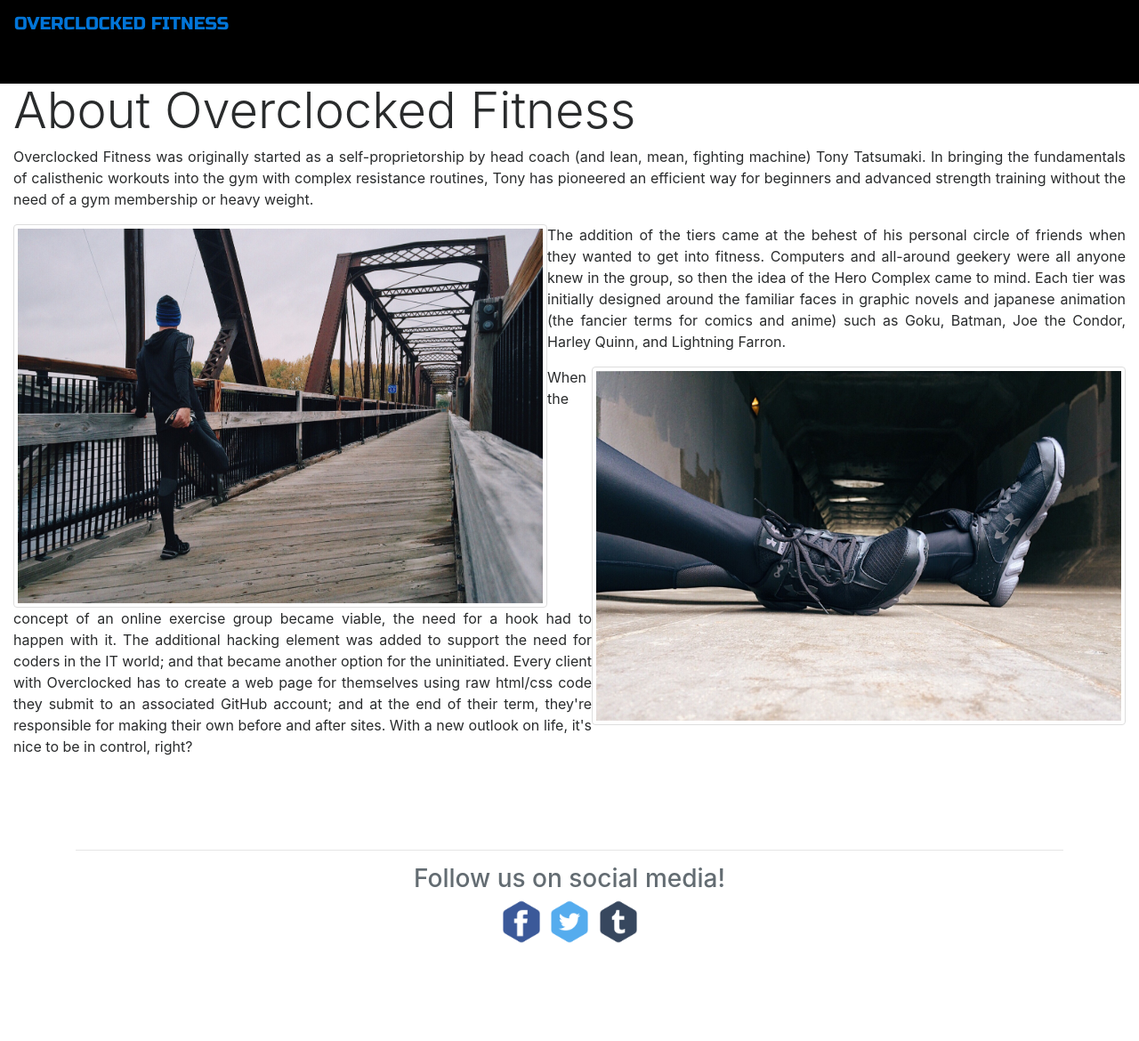
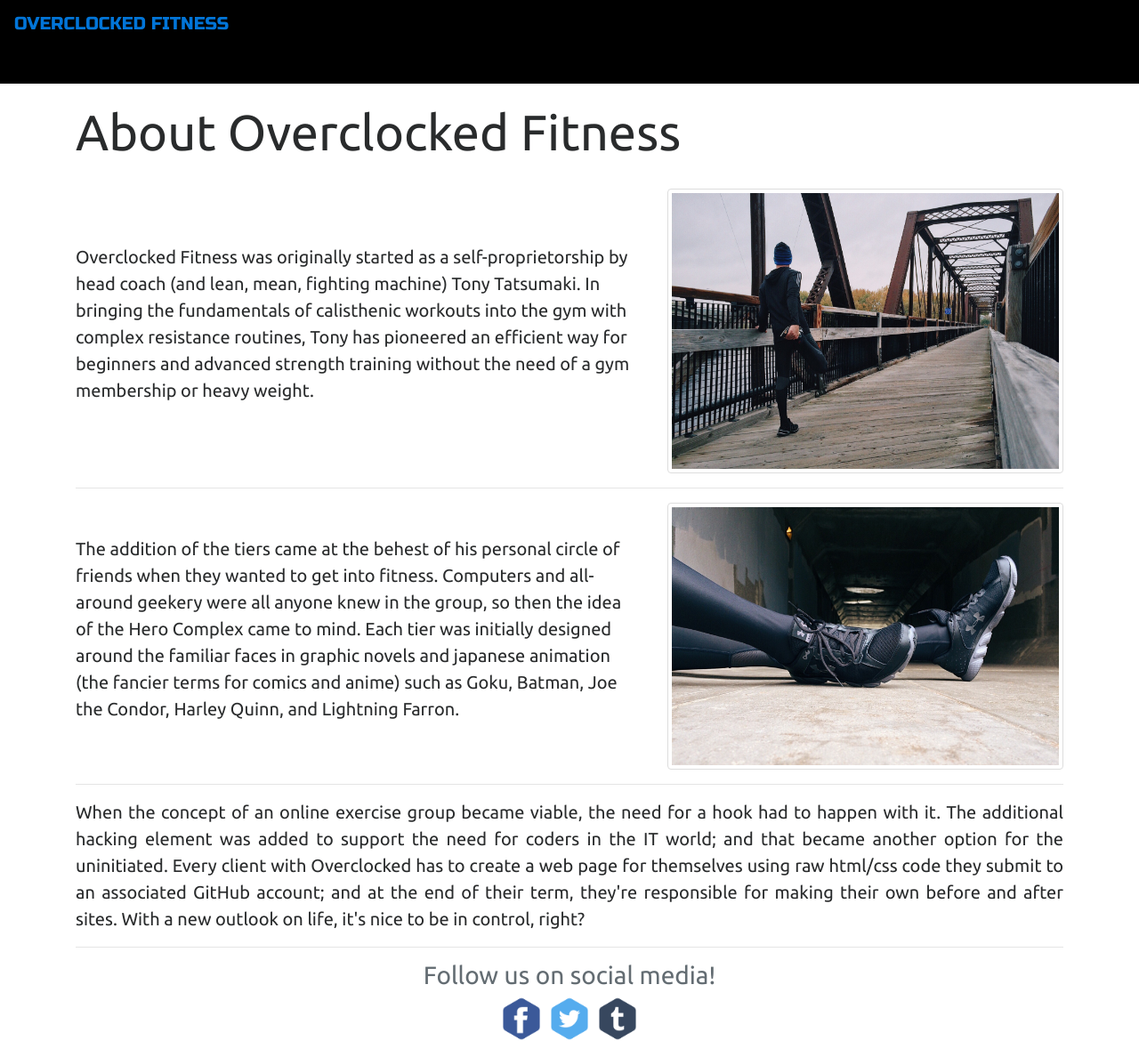
Before and after one commit to Phantom-Hex/Overclocked-Fitness, a PHP site: page /about.php in a window 1280 px wide. Shown: the whole page at 89% size. Before the commit the page ends 1060 px from the top, so only its background shows below. Run offline with PHP 8.4, Linux system fonts and the light colour scheme; some libraries are stand-ins or nearby versions.

Commit message:
Streamlining things.

```diff
--- a/about.php
+++ b/about.php
@@ -1,14 +1,21 @@
 <!-- <link rel="stylesheet" href="styles/main.css"> -->
 <?php require("inc/heading.php"); ?>
-<section class="container-fluid">
-	<h2 class="display-4">About Overclocked Fitness</h2>
-    <div class="text-center mx-auto">
-        <p class="text-justify">Overclocked Fitness was originally started as a self-proprietorship by head coach (and lean, mean, fighting machine) Tony Tatsumaki. In bringing the fundamentals of calisthenic workouts into the gym with complex resistance routines, Tony has pioneered an efficient way for beginners and advanced strength training without the need of a gym membership or heavy weight.</p>
-        <img class="img-thumbnail rounded float-xl-left" src="./img/runner.jpeg" width="600px">
-        <p class="text-justify">The addition of the tiers came at the behest of his personal circle of friends when they wanted to get into fitness. Computers and all-around geekery were all anyone knew in the group, so then the idea of the Hero Complex came to mind.  Each tier was initially designed around the familiar faces in graphic novels and japanese animation (the fancier terms for comics and anime) such as Goku, Batman, Joe the Condor, Harley Quinn, and Lightning Farron.</p>
-        <img class="img-thumbnail rounded float-xl-right" src="./img/shoes.jpeg" width="600px">
+<section class="container" role="Main">
+	<h2 class="display-4 py-4">About Overclocked Fitness</h2>
+    <div class="row align-items-center">
+        <div class="col-md-7"><p class="lead">Overclocked Fitness was originally started as a self-proprietorship by head coach (and lean, mean, fighting machine) Tony Tatsumaki. In bringing the fundamentals of calisthenic workouts into the gym with complex resistance routines, Tony has pioneered an efficient way for beginners and advanced strength training without the need of a gym membership or heavy weight.</p></div>
+        <div class="col-md-5">
+           <img class="img-thumbnail rounded" src="./img/runner.jpeg">
+        </div>
     </div>
-    <p class="text-justify">When the concept of an online exercise group became viable, the need for a hook had to happen with it. The additional hacking element was added to support the need for coders in the IT world; and that became another option for the uninitiated. Every client with Overclocked has to create a web page for themselves using raw html/css code they submit to an associated GitHub account; and at the end of their term, they're responsible for making their own before and after sites. With a new outlook on life, it's nice to be in control, right?</p>
+    <hr class="featurette-divider">
+    <div class="row align-items-center">
+        <div class="col-md-7 order-md-2"><p class="lead">The addition of the tiers came at the behest of his personal circle of friends when they wanted to get into fitness. Computers and all-around geekery were all anyone knew in the group, so then the idea of the Hero Complex came to mind.  Each tier was initially designed around the familiar faces in graphic novels and japanese animation (the fancier terms for comics and anime) such as Goku, Batman, Joe the Condor, Harley Quinn, and Lightning Farron.</p></div>
+        <div class="col-md-5 order-md-1">
+            <img class="img-thumbnail rounded" src="./img/shoes.jpeg">
+        </div>
+    </div>
+    <hr class="featurette-divider">
+    <p class="text-justify lead">When the concept of an online exercise group became viable, the need for a hook had to happen with it. The additional hacking element was added to support the need for coders in the IT world; and that became another option for the uninitiated. Every client with Overclocked has to create a web page for themselves using raw html/css code they submit to an associated GitHub account; and at the end of their term, they're responsible for making their own before and after sites. With a new outlook on life, it's nice to be in control, right?</p>
 </section>
-<br /><br /><br />
 <?php require("inc/footing.php"); ?>
--- a/inc/heading.php
+++ b/inc/heading.php
@@ -7,6 +7,7 @@
 
 <link rel="stylesheet" href="https://maxcdn.bootstrapcdn.com/bootstrap/4.0.0-beta.3/css/bootstrap.min.css" integrity="sha384-Zug+QiDoJOrZ5t4lssLdxGhVrurbmBWopoEl+M6BdEfwnCJZtKxi1KgxUyJq13dy" crossorigin="anonymous">
 <link href="https://fonts.googleapis.com/css?family=Roboto|Russo+One" rel="stylesheet">
+<link href="./styles/main.css" rel="stylesheet">
 <!-- <link rel="stylesheet" href="../styles/main.css"> -->
 <title>Overclocked Fitness</title>
 </head>
--- a/inc/main.php
+++ b/inc/main.php
@@ -39,6 +39,7 @@ if(isset($_GET['joined']))
              <?php
 		}
 ?>
+<!-- first page content starts -->
 <style>
 .parallax {
     /* The image used */
@@ -54,7 +55,6 @@ if(isset($_GET['joined']))
     background-size: cover;
 }
 </style>
-<!-- first page content starts -->
 <section class="text-center bg-dark text-light">
   <div class="container-fluid p-5 text-left">
     <h3>Ready to Level Up?</h3>
@@ -83,7 +83,7 @@ if(isset($_GET['joined']))
     </p>
   </div>
 </section>
-<section id="signup" class="container text-center px-5">
+<section id="signup" class="container text-center px-5 col-6">
   <hr />
   <h2>Sign up for our newsletter!</h2>
       <form method="post" action="<?php echo htmlspecialchars($_SERVER["PHP_SELF"]);?>">
--- a/styles/main.css
+++ b/styles/main.css
@@ -6,28 +6,26 @@
 
 /* Main Elements */
 body {
-	background: black;
-	color: white;
 	font-family: "Ubuntu", Segoe, "Segoe UI", "DejaVu Sans", "Trebuchet MS", Verdana, sans-serif;
-	margin-top: 20px;
 }
 
-h2 {
-	font-family: "Russo One", Impact, Haettenschweiler, "Franklin Gothic Bold", "Arial Black", sans-serif;
-	font-size: 28px;
-}
+.parallax {
+    /* The image used */
+    background-image: url("./img/Fitness.jpg");
 
-h3 {
-	font-family: "Russo One", Impact, Haettenschweiler, "Franklin Gothic Bold", "Arial Black", sans-serif;
-	font-size: 24px;
-	text-transform: uppercase;
-	text-align:center;
-	text-shadow:#0041A7 #0024FF;
+    /* Set a specific height */
+    height: 200px;
+
+    /* Create the parallax scrolling effect */
+    background-attachment: fixed;
+    background-position: center;
+    background-repeat: no-repeat;
+    background-size: cover;
 }
 
 /* Header Elements */
 
-#header ul {
+/* #header ul {
     list-style-type: none;
     margin: 0;
     padding: 0;
@@ -59,11 +57,11 @@ h3 {
 	font-family: "Russo One", Impact, Haettenschweiler, "Franklin Gothic Bold", "Arial Black", sans-serif;
 	font-size: 20px;
 	margin: -4px;
-}
+} */
 
 /* DIV elements */
 
-.Space1 h2 {
+/* .Space1 h2 {
 	font-family: "Russo One", Impact, Haettenschweiler, "Franklin Gothic Bold", "Arial Black", sans-serif;
 	font-size: 28px;
 	text-transform: uppercase;
@@ -93,19 +91,9 @@ h3 {
 
 /* Footer Elements */
 
-.sempra {
-	text-align: inherit;
-	text-outline:#F90004;
-}
-
-div p {
-	padding-right: 12%;
-	padding-left: 12%;
-}
-
 /* Form Elements */
 
-input[type=text], input[type=email] {
+/* input[type=text], input[type=email] {
     width: 80%;
     padding: 12px 20px;
     margin: 8px 0;
@@ -139,33 +127,4 @@ textarea {
     border: 3px solid #ccc;
     border-radius: 4px;
     resize: none;
-}
-
-/* mobile devices first! */
-
-@media (max-width: 480px){
-	body {
-		text: gray;
-		font-family: Gotham, "Helvetica Neue", Helvetica, Arial, sans-serif;
-		text-align:center;
-		margin-top: 150px;
-	}
-
-	#Main {
-		text-wrap:normal;
-	}
-
-	#header li,
-    #header.initials {
-		float: none;
-		width: 100%}
-}
-
-/* hit the tablets next */
-
-@media (max-width:720px){
-
-
-}
-
-/* and the rest is history! */
+} */
```
Also changed, not shown: FirstClient.php (+11 -7 lines), inc/about.php (deleted, +0 -9 lines), 1 other file.
